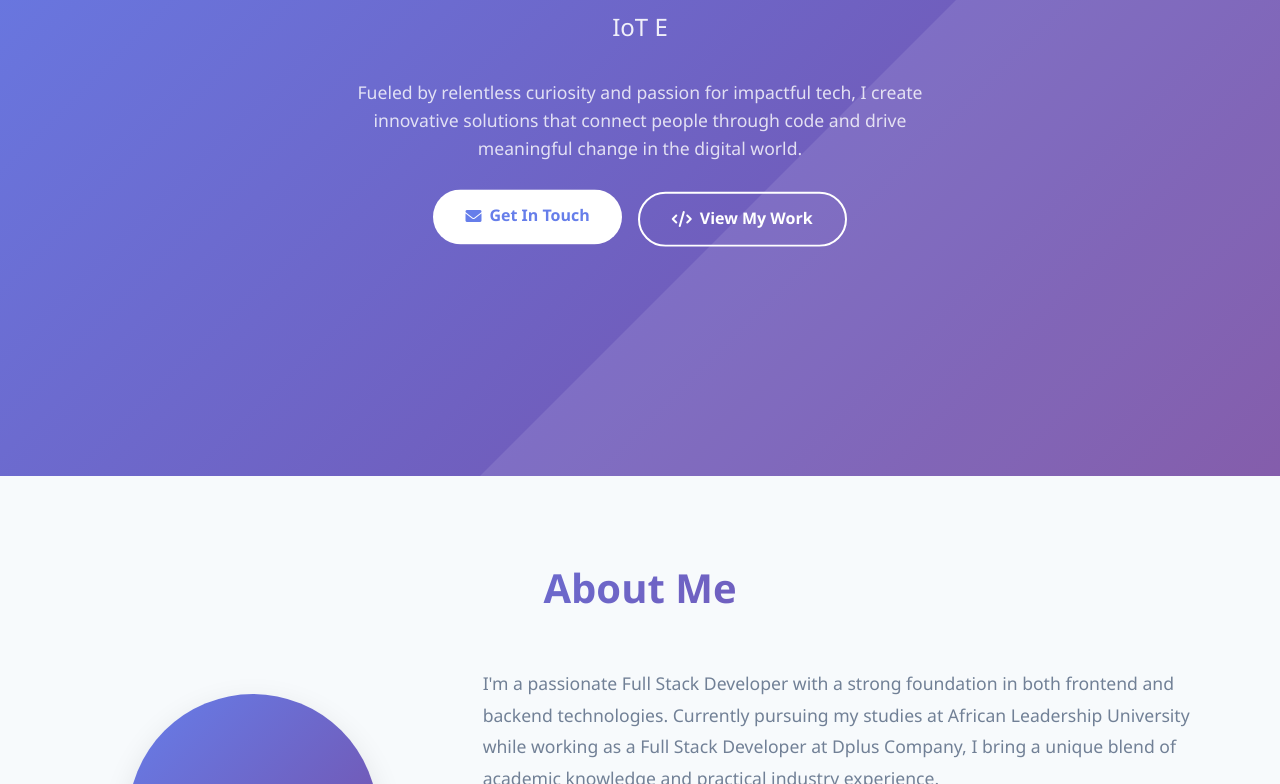
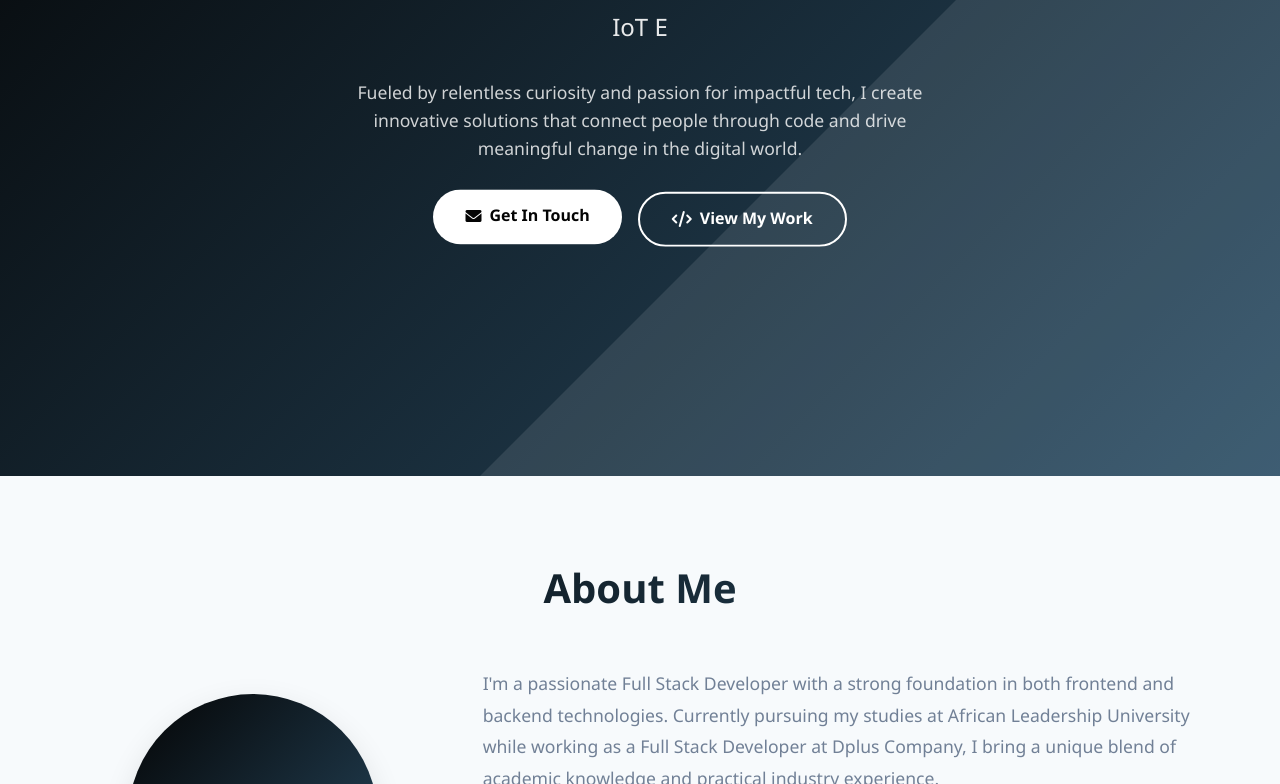
Before and after one commit to IH-honnette/ALU_Resume_summative, a plain HTML site: page index.html in a window 1280 px wide. Shown: the part 324-1108 px from the top of the page. Drawn offline with Linux system fonts and the light colour scheme.

Commit message:
update background primary color

```diff
--- a/styles.css
+++ b/styles.css
@@ -4,8 +4,8 @@
     box-sizing: border-box;
 }
 :root {
-    --primary-color: #667eea;
-    --secondary-color: #764ba2;
+    --primary-color: #040404;
+    --secondary-color: #284b63;
     --accent-color: #f093fb;
     --text-dark: #2d3748;
     --text-light: #718096;
```
Also changed, not shown: 2 other files.
